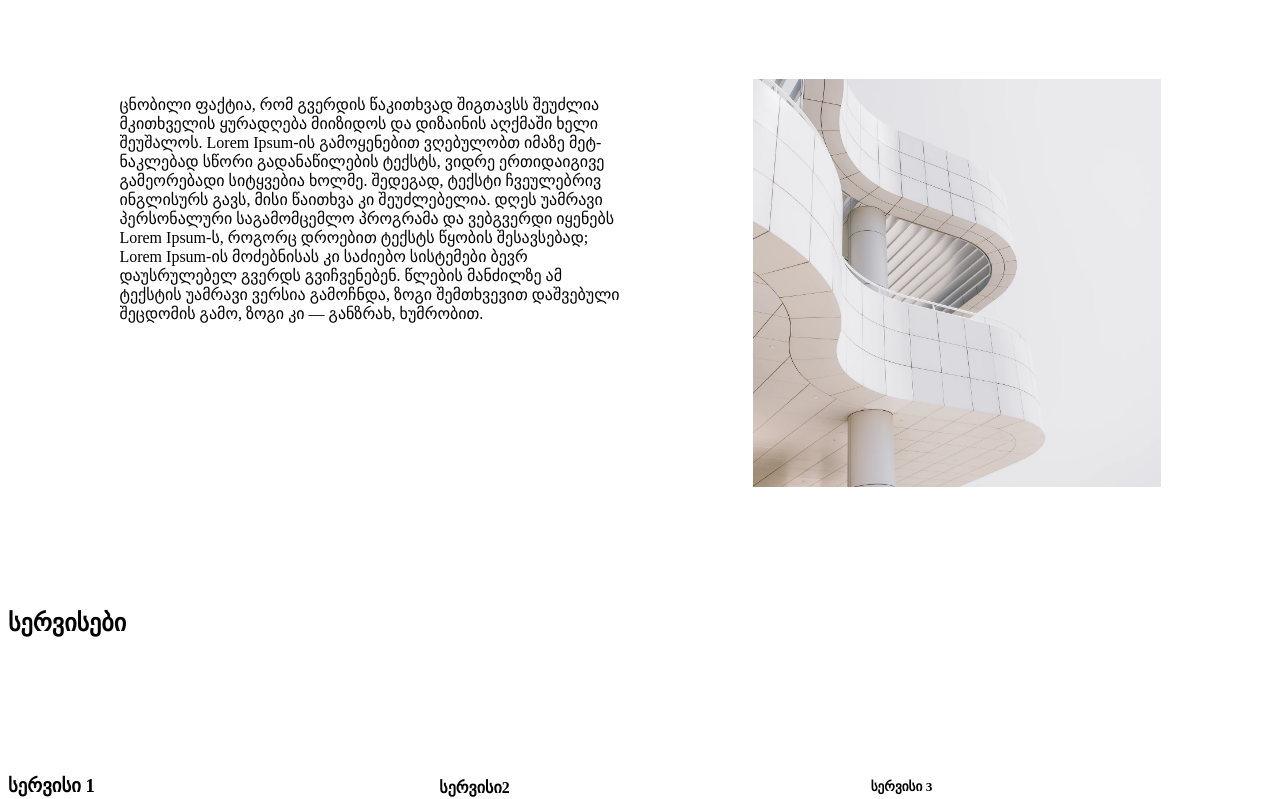
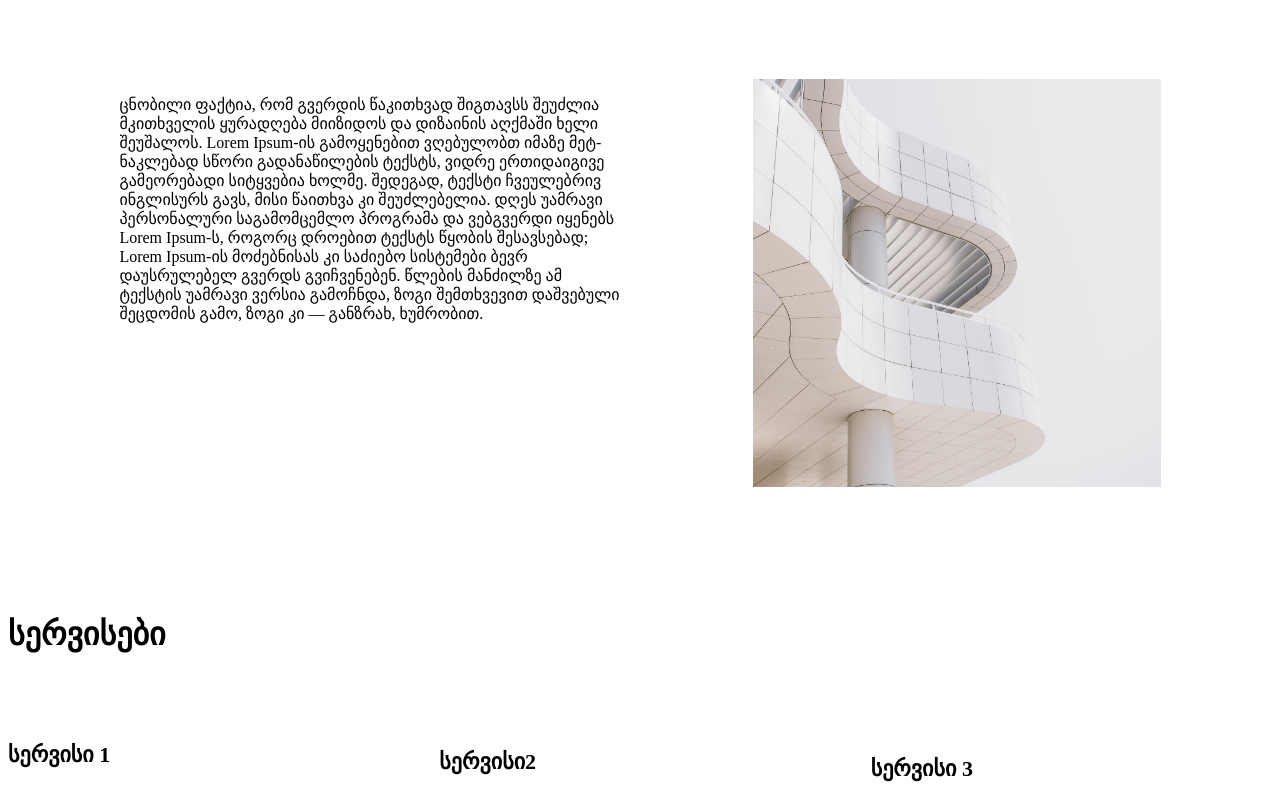
Before and after one commit to DimaKabisashvili/Davaleba10_Group5, a plain HTML site: page Davaleba10/index.html in a window 1280 px wide. Shown: the part 159-958 px from the top of the page. Drawn offline with Linux system fonts and the light colour scheme.

Commit message:
aboutusservice

```diff
--- a/Davaleba10/src/css/styles.css
+++ b/Davaleba10/src/css/styles.css
@@ -1,33 +1,8 @@
-/* .about {
-  align-items: center;
-}
-
-.flex-container {
-  display: flex;
-  flex-direction: row;
-  justify-content: center;
-  gap: 100px;
-}
-
-.flex-container p {
-  min-width: 460px;
-  max-width: fit-content;
-  height: auto;
-  float: left;
-  font-size: 16px;
-  text-align: justify;
-}
-.img1 {
-  min-width: 1fr;
-  max-width: 30%;
-  height: auto;
-  float: right;
-} */
-
 h1 {
   justify-self: last;
   margin: 100px;
   padding: 0%;
+  font-size: 32px;
 }
 
 .container {
@@ -45,6 +20,7 @@ h1 {
 
 .text-content {
   justify-self: start;
+  font-size: 16px;
 }
 
 .image-container {
@@ -63,7 +39,8 @@ img {
 }
 
 .services h2 {
-  margin-bottom: 80px;
+  margin-bottom: a;
+  font-size: 32px;
 }
 
 .services-headers {
@@ -77,6 +54,7 @@ img {
   display: grid;
   grid-template-columns: repeat(3, 1fr);
   gap: 40px;
+  font-size: 16px;
 }
 
 .services h3,
@@ -84,4 +62,5 @@ img {
 .services h5 {
   margin-bottom: 15px;
   text-align: left;
+  font-size: 22px;
 }
```
Also changed, not shown: Davaleba10/index.html (+2 -0 lines).
